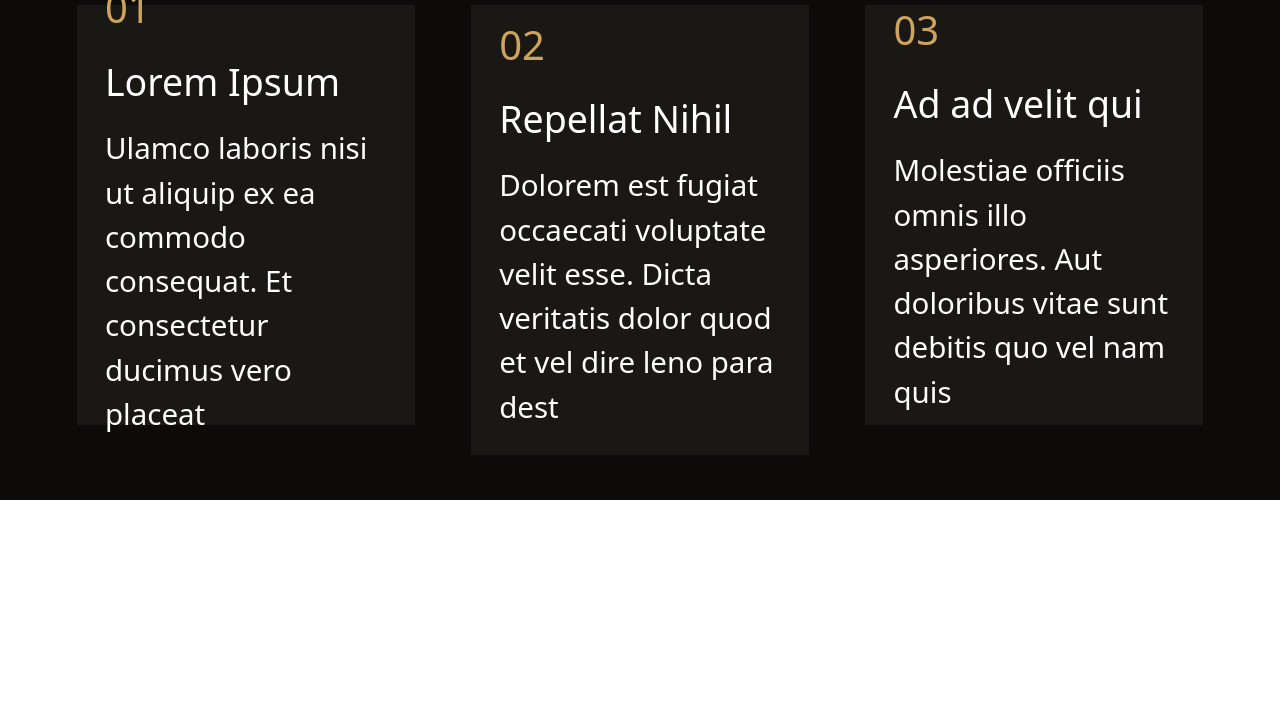
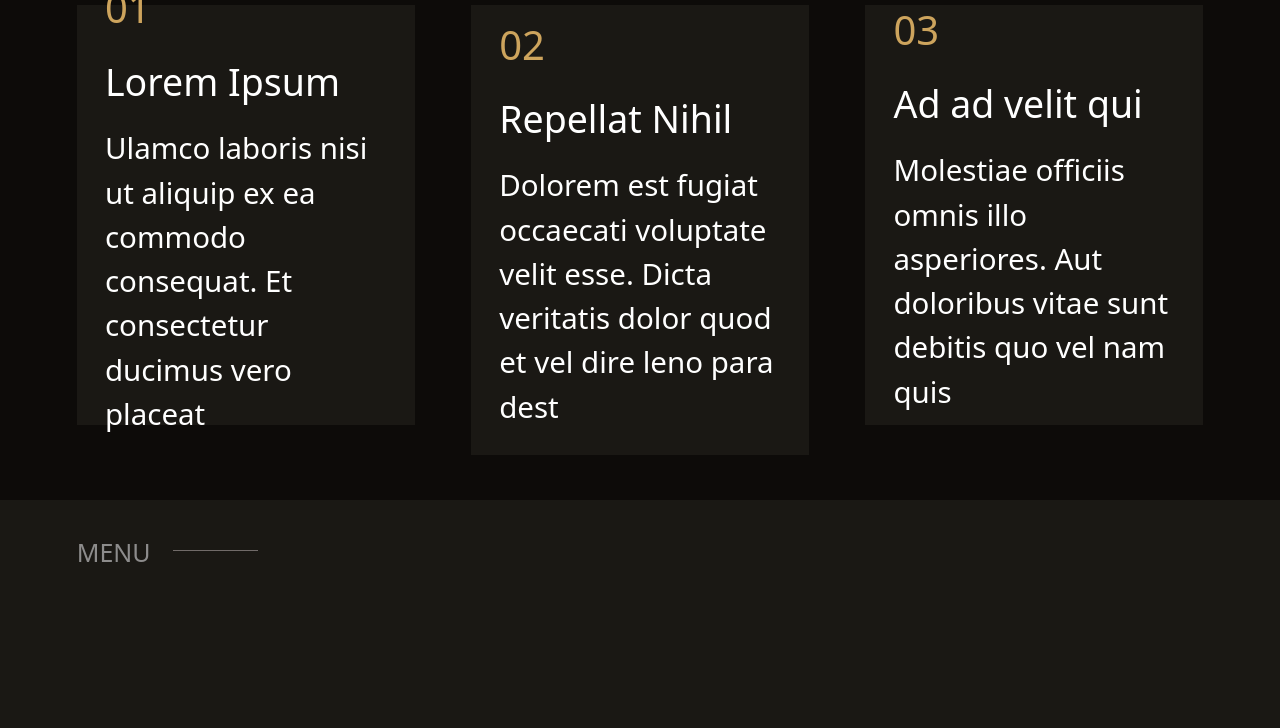
Before and after one commit to KadirDolek/CBienBon-KD, a website: page index.html in a window 1280 px wide. Shown: the part 2100-2828 px from the top of the page. Before the commit the page ends 2600 px from the top, so only its background shows below. Drawn offline with nearby package versions, Linux system fonts and the light colour scheme.

Commit message:
preparartion div section3

```diff
--- a/index.html
+++ b/index.html
@@ -88,6 +88,12 @@
             </div>
         </div>
     </section>
+    <section class="section3">
+        <div class="div1Section3">
+            <p class="texteSection3">MENU <hr> </p>
+            <p></p>
+        </div>
+    </section>
     <script src="./node_modules/bootstrap/dist/js/bootstrap.bundle.min.js"></script>
 </body>
 </html>
--- a/src/sass/partials/_style.sass
+++ b/src/sass/partials/_style.sass
@@ -177,7 +177,7 @@ header
       font-size: 25px
     hr
       color: rgb(172, 162, 162)
-      width: 5%
+      width: 7.5%
       opacity: 60%
   .titreSection2
     font-size: 60px
@@ -227,3 +227,23 @@ header
       color: white
       font-size: 29.5px
       font-weight: 100
+
+
+.section3
+  height: 900px
+  background-color: rgb(26, 24, 20)
+  padding-left: 6%
+  padding-right: 6%
+  .div1Section3
+    height: 25%
+    display: flex
+    gap: 2%
+    padding-top: 3%
+    .texteSection3
+      color: rgb(141, 140, 140)
+      display: inline
+      font-size: 25px
+    hr
+      color: rgb(172, 162, 162)
+      width: 7.5%
+      opacity: 60%
```
Also changed, not shown: public/styles/style.css, 1 other file.
